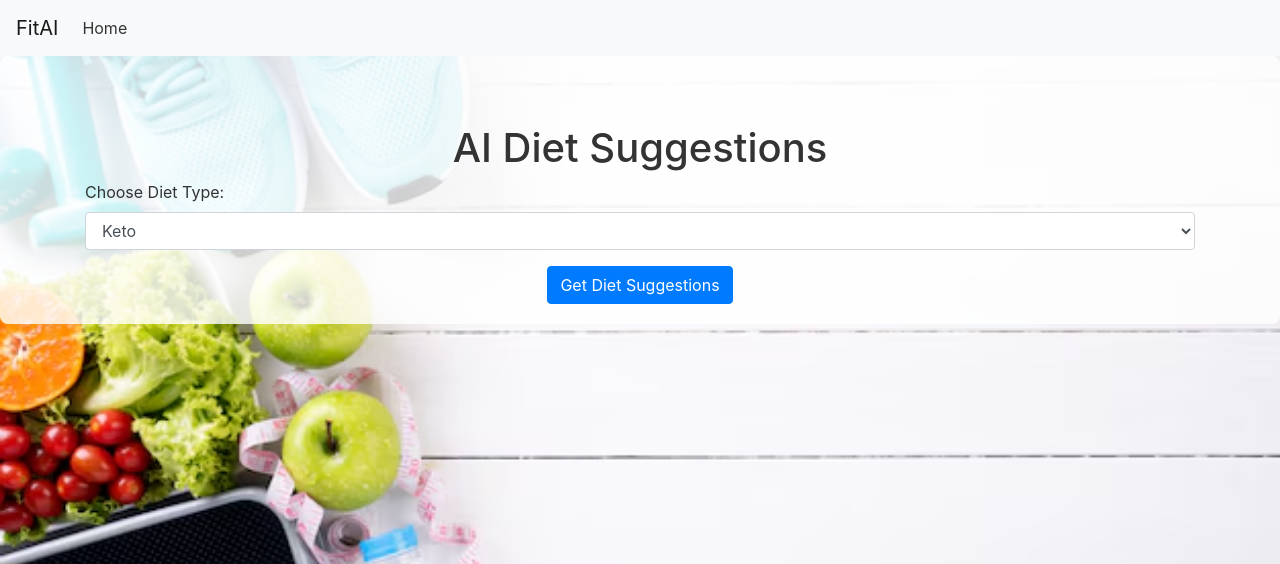
After one commit to BS-PMC-2024/BS-PMC-2024-Team23, a Flask app: page /diet_suggestions in a window 1280 px wide. The commit adds this page. Shown: the top 564 px of the page. Run offline with Flask 3, Linux system fonts and the light colour scheme; a user stored in the database is signed in; some libraries are stand-ins or nearby versions.

Commit message:
Fixed Interactive and diet AI feature

```diff
--- a/Templates/base.html
+++ b/Templates/base.html
@@ -4,7 +4,7 @@
     <link rel="stylesheet" href="https://stackpath.bootstrapcdn.com/bootstrap/4.3.1/css/bootstrap.min.css" integrity="sha384-ggOyR0iXCbMQv3Xipma34MD+dH/1fQ784/j6cY/iJTQUOhcWr7x9JvoRxT2MZw1T" crossorigin="anonymous">
     <style>
         body {
-            background-image: url('{{ url_for('static', filename='images/BG14.avif') }}');
+            background-image: url('{{ url_for('static', filename='images/BG12.avif') }}');
             background-size: cover;
             background-position: center;
             background-attachment: fixed;
@@ -58,6 +58,12 @@
             {% endif %}
             <!-- Trainee NavBar -->
             {% if current_user and current_user.user_type == 'Trainee' %}
+            <li class="nav-item {% if request.endpoint == 'diet_suggestions' %}active{% endif %}">
+                <a class="nav-link" href="{{ url_for('diet_suggestions') }}">Diet</a>
+            </li>
+            <li class="nav-item {% if request.endpoint == 'interactive_feedback' %}active{% endif %}">
+                <a class="nav-link" href="{{ url_for('interactive_feedback') }}">Progress</a>
+            </li>
             <li class="nav-item {% if request.endpoint == 'ask_openai_view' %}active{% endif %}">
                 <a class="nav-link" href="{{ url_for('ask_openai_view') }}">Ask FitAI</a>
             </li>
@@ -76,8 +82,14 @@
             {% endif %}
             <!-- Coach NavBar -->
             {%if current_user and current_user.user_type == 'Coach' %}
-             <li class="nav-item {% if request.endpoint == 'ai_suggestions' %}active{% endif %}">
-                <a class="nav-link" href="{{ url_for('ai_suggestions') }}">FitAI Suggestions</a>
+             <li class="nav-item {% if request.endpoint == 'coaching_suggestions' %}active{% endif %}">
+                <a class="nav-link" href="{{ url_for('coaching_suggestions') }}">Coaching</a>
+            </li>
+             <li class="nav-item {% if request.endpoint == 'diet_suggestions' %}active{% endif %}">
+                <a class="nav-link" href="{{ url_for('diet_suggestions') }}">Diet</a>
+            </li>
+            <li class="nav-item {% if request.endpoint == 'interactive_feedback' %}active{% endif %}">
+                <a class="nav-link" href="{{ url_for('interactive_feedback') }}">Progress</a>
             </li>
             <li class="nav-item {% if request.endpoint == 'ask_openai_view' %}active{% endif %}">
                 <a class="nav-link" href="{{ url_for('ask_openai_view') }}">Ask FitAI</a>
--- a/Templates/ai_suggestions.html
+++ b/Templates/coaching_suggestions.html
@@ -23,7 +23,7 @@
 <div class="mt-5">
     <h2>Suggestions for {{ class_type }} ({{ class_level }} Level):</h2>
     <div class="alert alert-info">
-            <p>{{ suggestions }}</p>
+        <p>{{ suggestions | safe }}</p>
     </div>
 </div>
 {% endif %}
--- /dev/null
+++ b/Templates/diet_suggestions.html
@@ -0,0 +1,33 @@
+{% extends "base.html" %}
+
+{% block title %}Diet Suggestions{% endblock %}
+
+{% block content %}
+<div class="container mt-5">
+    <h1 class="text-center">AI Diet Suggestions</h1>
+    <form action="/diet_suggestions" method="POST">
+        <div class="form-group">
+            <label for="diet_type">Choose Diet Type:</label>
+            <select class="form-control" id="diet_type" name="diet_type" required>
+                <option value="Keto">Keto</option>
+                <option value="Vegan">Vegan</option>
+                <option value="Balanced">Balanced</option>
+                <option value="Custom">Custom (You Decide)</option>
+            </select>
+        </div>
+        <div class="text-center">
+            <button type="submit" class="btn btn-primary">Get Diet Suggestions</button>
+        </div>
+    </form>
+
+    {% if suggestions %}
+    <div class="mt-5">
+        <h2>Diet Suggestions for {{ diet_type }} Diet:</h2>
+        <div class="alert alert-info">
+            <!-- Render suggestions as safe HTML -->
+            <p>{{ suggestions | safe }}</p>
+        </div>
+    </div>
+    {% endif %}
+</div>
+{% endblock %}
--- a/main.py
+++ b/main.py
@@ -6,7 +6,7 @@ from flask_sqlalchemy import SQLAlchemy
 from sqlalchemy import inspect
 from sqlalchemy.exc import SQLAlchemyError
 import secrets
-from openAIManager import call_openAI, accpected_result,ask_openai,ai_suggestions
+from openAIManager import call_openAI, accpected_result, ask_openai, ai_suggestions, get_ai_diet_suggestions
 from openAIManager import call_openAI, accpected_result, ask_openai, call_openAI_for_fact, get_ai_suggestions
 from datetime import datetime
 
@@ -135,7 +135,7 @@ def handle_login_post():
         set_user_session(found_user)
 
         if user_goals_complete(found_user):
-            return redirect(url_for("user"))
+            return redirect_based_on_user_type(found_user)
 
         return redirect_based_on_user_type(found_user)
 
@@ -149,12 +149,12 @@ def handle_login_get():
         flash("Already logged in.", "info")
         email = session.get("email")
         found_user = Users.query.filter_by(email=email).first()
-
+        """
         if found_user:
             if user_goals_complete(found_user):
                 return redirect(url_for("interactive_feedback"))
-
-            return redirect_based_on_user_type(found_user)
+"""
+        return redirect_based_on_user_type(found_user)
 
     return render_template("LoginPage.html")
 
@@ -163,6 +163,7 @@ def set_user_session(user):
     session["user"] = user.first_name
     session["email"] = user.email
     session["user_type"] = user.user_type
+    session["user_id"] = user.id
 
 
 def user_goals_complete(user):
@@ -471,8 +472,8 @@ def get_random_fact_from_openai():
     return fact
 
 
-@app.route("/ai_suggestions", methods=["GET", "POST"])
-def ai_suggestions():
+@app.route("/coaching_suggestions", methods=["GET", "POST"])
+def coaching_suggestions():
     if "user" in session and session.get("user_type") == "Coach":
         if request.method == "POST":
             class_type = request.form.get("class_type")
@@ -480,16 +481,17 @@ def ai_suggestions():
 
             try:
                 suggestions = get_ai_suggestions(class_type, class_level)
-                return render_template("ai_suggestions.html", suggestions=suggestions, class_type=class_type,
+                return render_template("coaching_suggestions.html", suggestions=suggestions, class_type=class_type,
                                        class_level=class_level)
             except Exception as e:
                 flash(f"An error occurred: {str(e)}", "danger")
-                return render_template("ai_suggestions.html", suggestions=None)
+                return render_template("coaching_suggestions.html", suggestions=None)
 
-        return render_template("ai_suggestions.html", suggestions=None)
+        return render_template("coaching_suggestions.html", suggestions=None)
     else:
         flash("You need to be logged in as a Coach to access this feature.", "danger")
         return redirect(url_for("login"))
+
 
 @app.route("/edit_user_admin", methods=["GET", "POST"])
 def edit_user_admin():
@@ -614,9 +616,8 @@ def interactive_feedback():
         return redirect(url_for("login"))
 
     # Retrieve the logged-in user's information
-    email = session.get("email")
-    user = Users.query.filter_by(email=email).first()
-
+    userid = session.get("user_id")
+    user = Users.query.filter_by(id=userid).first()
     if not user:
         flash("User not found.", "danger")
         return redirect(url_for("login"))
@@ -728,8 +729,7 @@ def extract_progress_data(progress_entries):
 
 def generate_ai_suggestions(user, avg_training_frequency, avg_weight_change):
     """ Generate AI suggestions based on user data and calculated averages. """
-    return ai_suggestions(
-        user_name=user.first_name,
+    return ai_suggestions(user_name=user.first_name,
         age=user.age,
         gender=user.gender,
         weight=user.weight,
@@ -741,6 +741,7 @@ def generate_ai_suggestions(user, avg_training_frequency, avg_weight_change):
         fitness_level=user.fitness_level,
         program=user.program
     )
+
 
 def format_date(date):
     """ Format the date to a string, if it's not None. """
@@ -835,14 +836,15 @@ def create_users_table():
         else:
             print("Users table already exists!")
 
-def create_topics_table():
+def create_user_progress_table():
     with app.app_context():
         inspector = inspect(db.engine)
-        if not inspector.has_table('topics'):
+        if not inspector.has_table('user_progress'):
             db.create_all()
-            print("Topics table created!")
+            print("UserProgress table created!")
         else:
-            print("Topics table already exists!")
+            print("UserProgress table already exists!")
+
 
 @app.route("/ask_openai", methods=["GET", "POST"])
 def ask_openai_view():
@@ -859,6 +861,29 @@ def ask_openai_view():
     else:
         flash("You need to be logged in to access this feature.", "danger")
         return redirect(url_for("login"))
+
+@app.route("/diet_suggestions", methods=["GET", "POST"])
+def diet_suggestions():
+    if "user" in session:
+        if request.method == "POST":
+            # Retrieve form data
+            user_id = session["user_id"]
+            user = Users.query.get(user_id)
+
+            diet_type = request.form.get("diet_type")
+            try:
+                # Generate AI diet suggestions
+                suggestions = get_ai_diet_suggestions(user.height, user.weight, user.age, user.fitness_goal, diet_type)
+                return render_template("diet_suggestions.html", suggestions=suggestions, diet_type=diet_type)
+            except Exception as e:
+                flash(f"An error occurred: {str(e)}", "danger")
+                return render_template("diet_suggestions.html", suggestions=None)
+
+        return render_template("diet_suggestions.html", suggestions=None)
+    else:
+        flash("You need to be logged in as a Coach to access this feature.", "danger")
+        return redirect(url_for("login"))
+
 
 def load_fake_data():
     fake_names = ['John', 'Jane', 'Alice', 'Bob', 'Charlie']
@@ -897,6 +922,7 @@ def load_fake_data():
 if __name__ == "__main__":
     #create_users_table()
     #create_topics_table()
+    #create_user_progress_table()
     #load_fake_data()
     with app.app_context():
         db.create_all()
```
Also changed, not shown: openAIManager.py (+30 -1 lines). Lines whose indentation alone changed are shown as unchanged.
